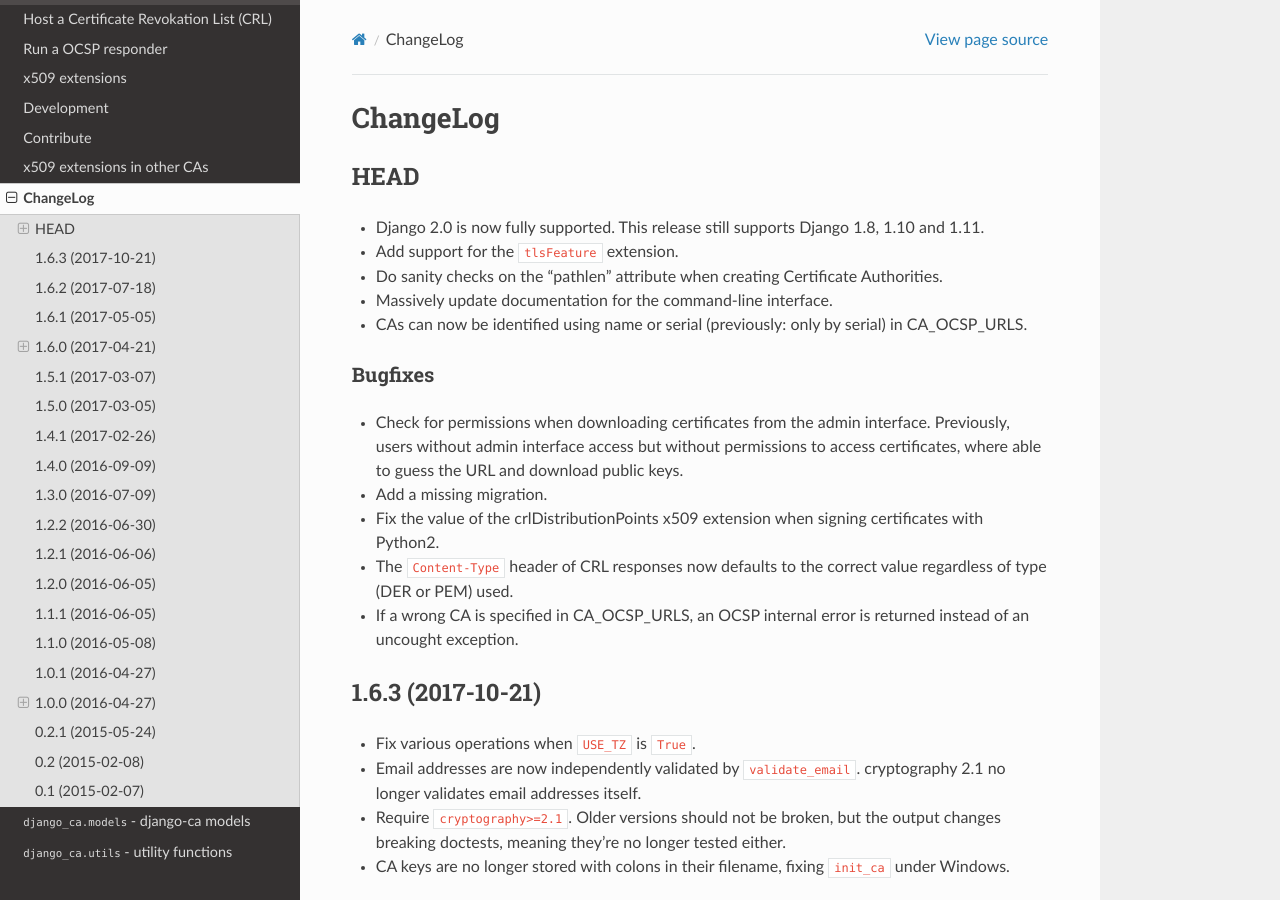
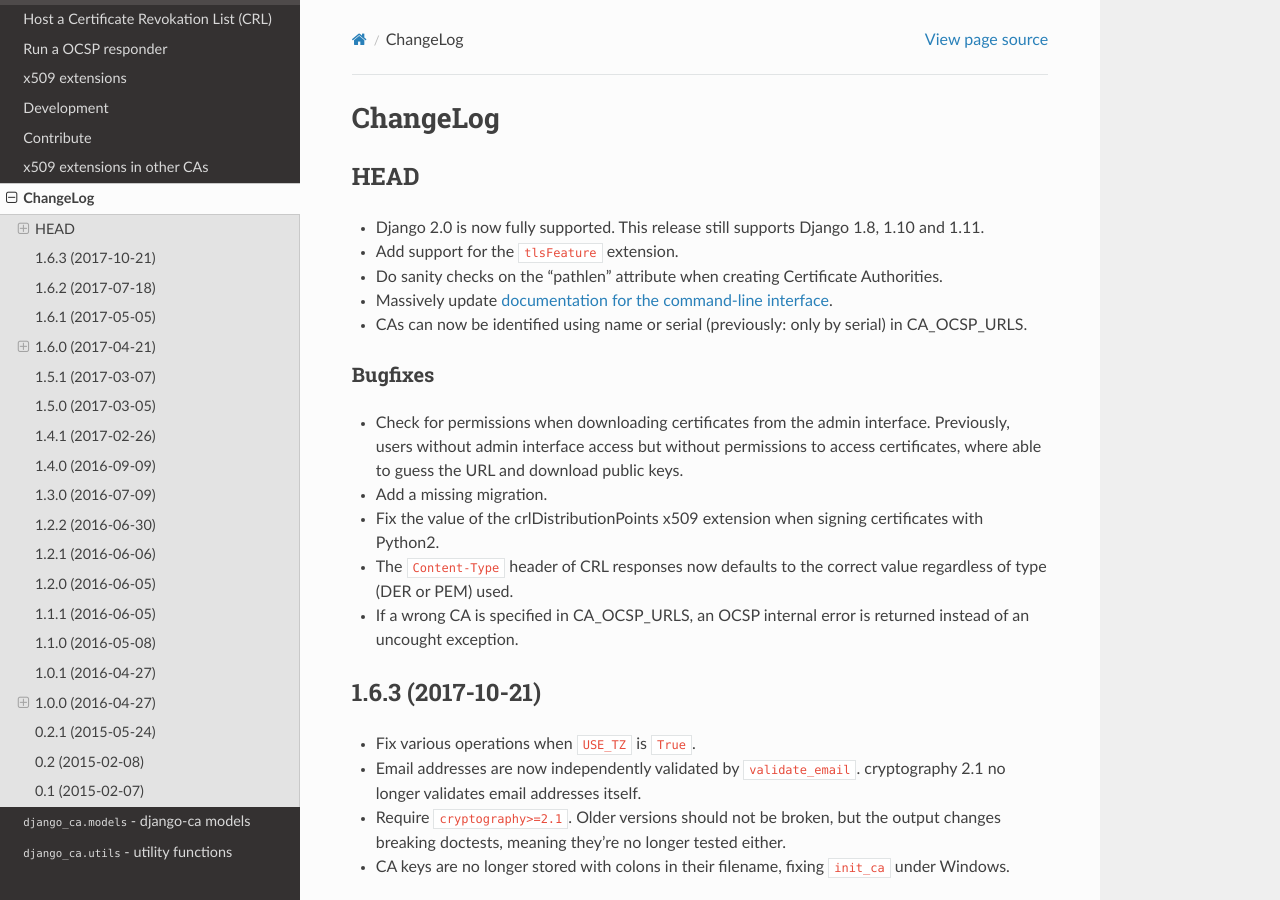
Before and after one commit to mathiasertl/django-ca, a Sphinx documentation site: the page built from docs/source/changelog.rst, in a window 1280 px wide and 900 px high. Built offline with Sphinx 7.4.7 and the Read the Docs theme 2.0.0, drawn with Linux system fonts in a browser that asks for light colours; some of the changed lines change nothing that is shown.

Commit message:
add link

```diff
--- a/docs/source/changelog.rst
+++ b/docs/source/changelog.rst
@@ -11,7 +11,7 @@ HEAD
 * Django 2.0 is now fully supported. This release still supports Django 1.8, 1.10 and 1.11.
 * Add support for the ``tlsFeature`` extension.
 * Do sanity checks on the "pathlen" attribute when creating Certificate Authorities.
-* Massively update documentation for the command-line interface.
+* Massively update :doc:`documentation for the command-line interface </cli/intro>`.
 * CAs can now be identified using name or serial (previously: only by serial) in :ref:`CA_OCSP_URLS
   <settings-ca-ocsp-urls>`.
 
```
